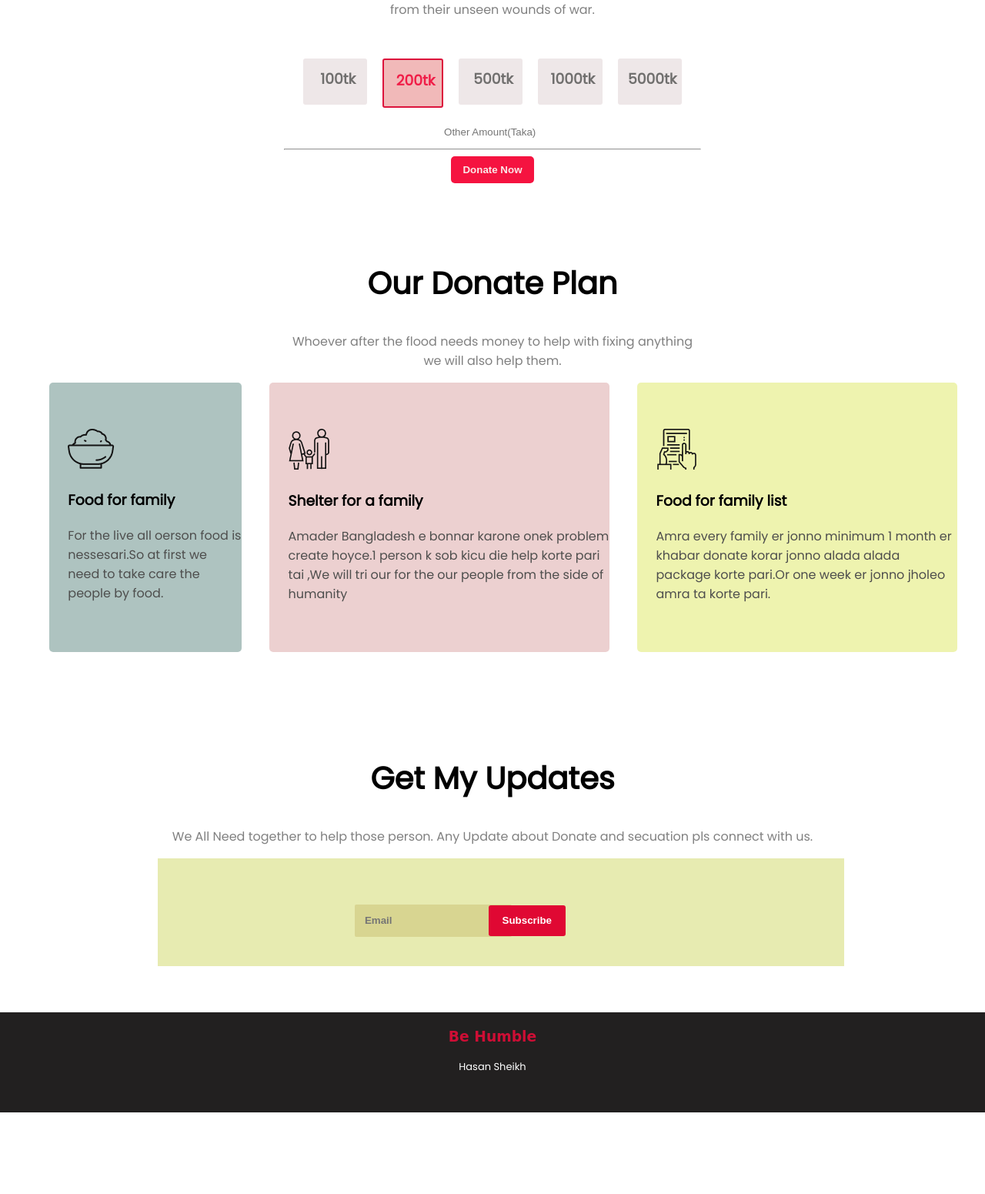
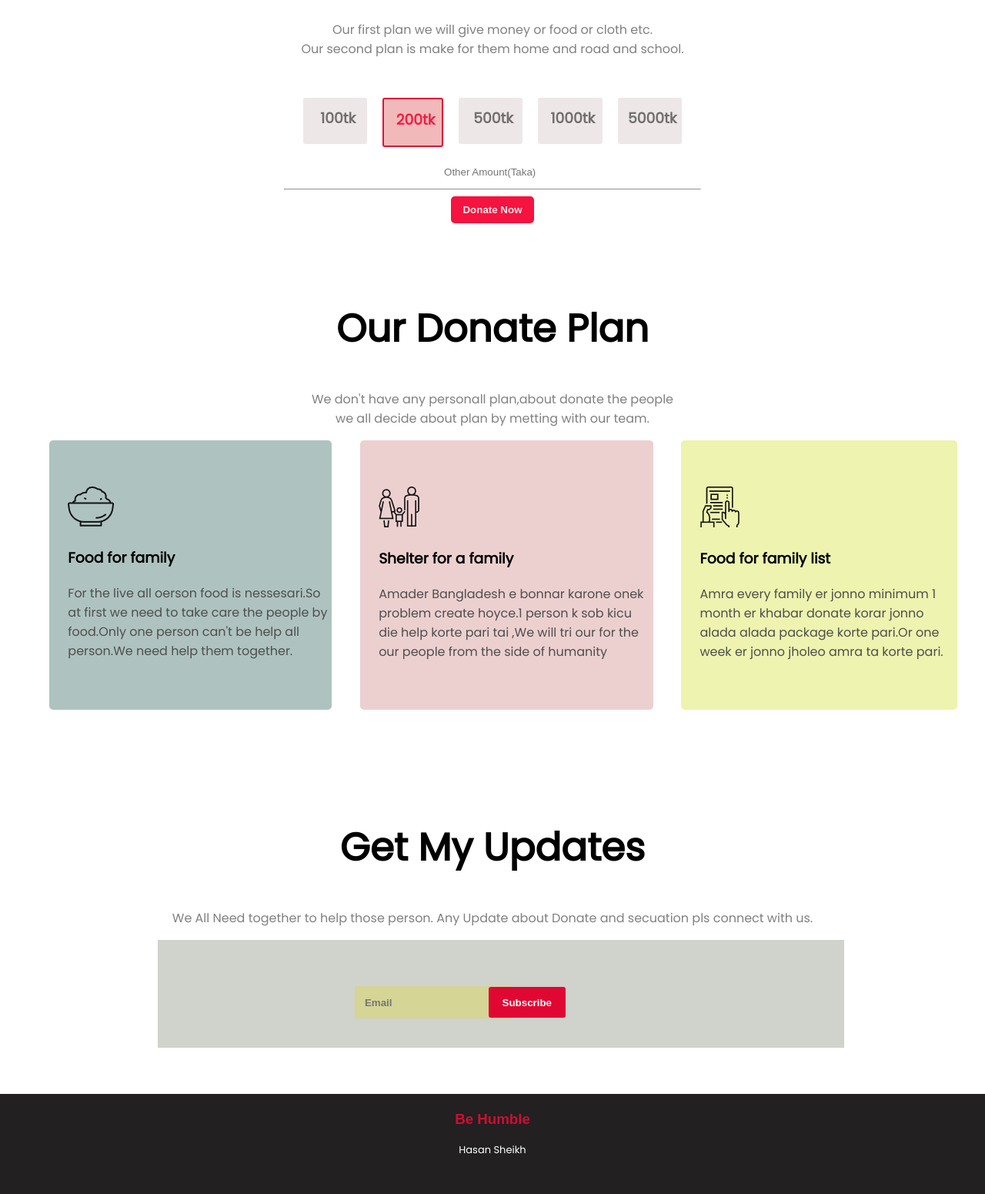
Before and after one commit to SHEIKHHASANUZZAMAN/Assignment-1, a plain HTML site: page 1st-assignment/index.html in a window 1280 px wide. Shown: the part 802-2353 px from the top of the page at 77% size. Before the commit the page ends 2247 px from the top, so only its background shows below. Drawn offline with Linux system fonts and the light colour scheme.

Commit message:
push-for-submit

```diff
--- a/1st-assignment/index.html
+++ b/1st-assignment/index.html
@@ -12,8 +12,8 @@
 <body>
     <section class="first-donate">
         <div class="first-div-donate">
-            <h1>Donate any amount to the poor <br> people of Sylhet Please!</h1>
-            <small>Assalamualkum, I am making this Donate Today page to help the people of <br> Bangladesh sylhet who are affected in the flood.</small>
+            <h1>People for People, We For them <br> Please Donate Any Amount</h1>
+            <small>Right now Sylhet.Natrokona.Sherpur.Kurigram Need Donation<br> We will designed donation with money with gift boxez.</small>
             <br> <br>
             <button class="first-donate-btn"><a href="#">Donate Now</a></button>
         </div>
@@ -21,7 +21,7 @@
     <section class="second-section-container">
         <div class="donate-today-container">
             <h2>Donate Today</h2>
-            <p>Your generous donation will go towards helping combat veterans heal <br> from their unseen wounds of war.</p>
+            <p>Our first plan we will give money or food or cloth  etc. <br>Our second plan is make for them home and road and school.</p>
         </div>
         <br>
         <div class="donate-taka-div">
@@ -40,7 +40,7 @@
     <section>
         <div class="donate-container">
             <h2>Our Donate Plan</h2>
-            <p>Whoever after the flood needs money to help with fixing anything <br> we will also help them.</p>
+            <p>We don't have any personall plan,about donate the people <br> we all decide about plan by metting with our team.</p>
         </div>
 
         <div class="donate-planing-container">
@@ -48,7 +48,8 @@
                 <div class="plan-food-family">
                     <img src="icons/food.png" alt="">
                     <h3>Food for family</h3>
-                    <p class="donate-plan-pragraph">For the live all oerson food is nessesari.So at first we need to take care the people by food.</p>
+                    <p class="donate-plan-pragraph">For the live all oerson food is nessesari.So at first we need to take care the people by food.Only one person can't be help all person.We need help them together.
+                    </p>
                 </div>
             </div>
 
--- a/1st-assignment/style.css
+++ b/1st-assignment/style.css
@@ -7,10 +7,11 @@ h1{
     color: rgb(210, 210, 210);
 }
 h2{
-    font-size: 40px;
+    font-size: 50px;
 }
 small{
-    color: #fff;
+    font-size: 24px;
+    color: rgb(210, 198, 204);
 }
 p{
     color: gray;
@@ -153,7 +154,7 @@ hr{
 .updates-form{
     padding-left: 20%;
     padding-right: 20%;
-    background-color: #e7ebb1;
+    background-color: #d0d2cc;
     height: 140px;
     width: 380px;
     margin-left: 16%;
@@ -170,7 +171,7 @@ hr{
     border: none;
     outline: none;
     border-radius: 2px;
-    background-color: #d8d591;
+    background-color: #d5d595;
     color: #2a2525ec;
     font-weight: bold;
 }
@@ -194,11 +195,11 @@ footer{
     margin-top: 60px;
 }
 footer h3{
-    font-family: cursive;
+    font-family: sans-serif;
 }
 footer p{
     font-size: 13px;
-    color: white;
+    color: rgb(255, 255, 255);
 }
 .be-humble{
     color: rgb(206, 14, 53);
```
